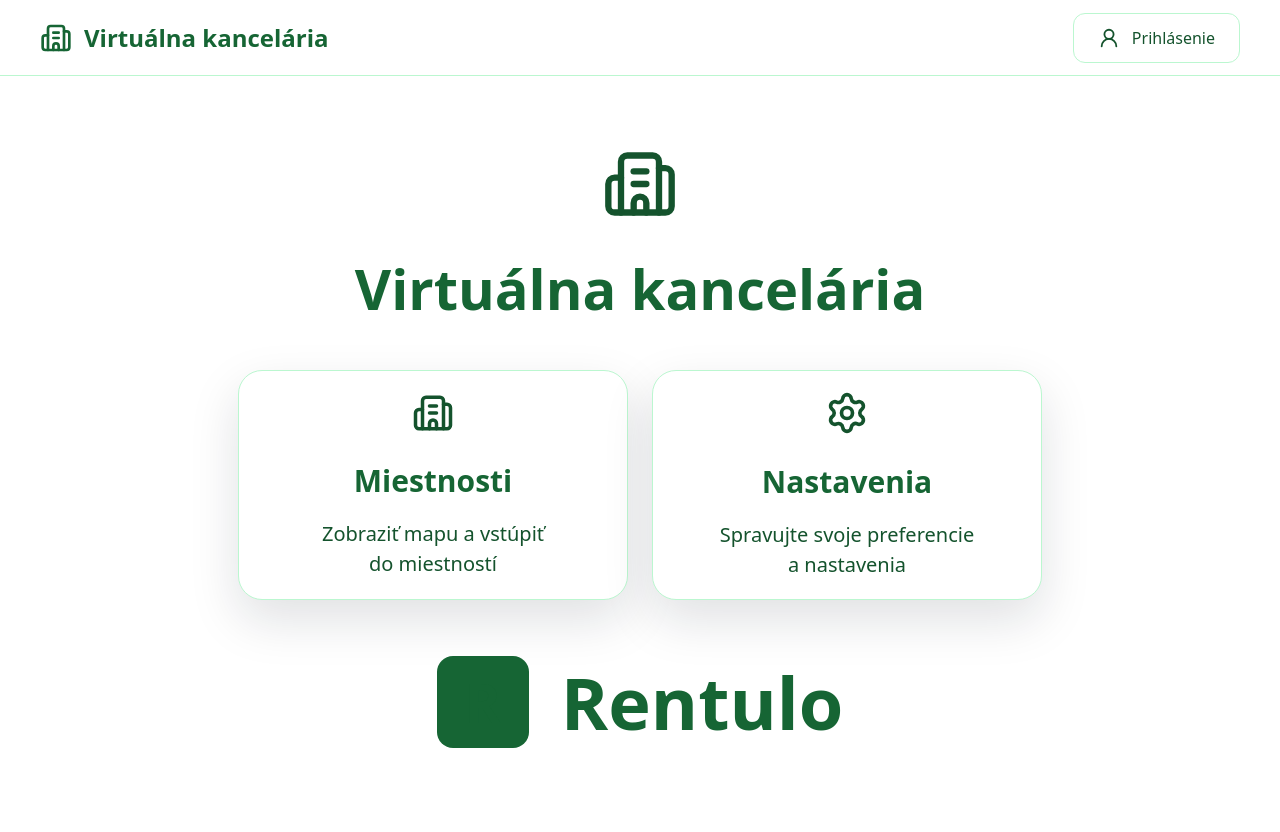
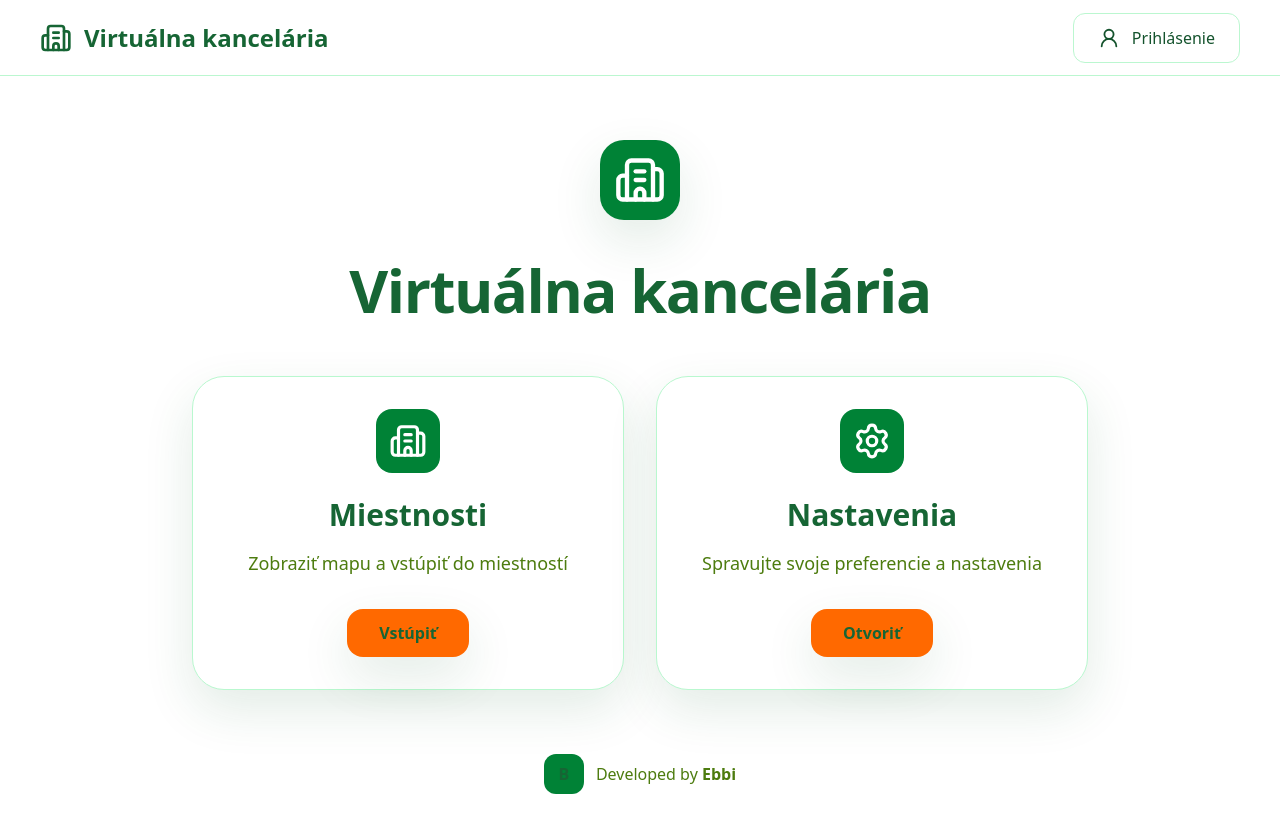
Before and after one commit to EbbiSK/virtualna-kancelaria, a React (Vite) app: page / in a window 1280 px wide. Shown: the top 832 px of the page. Before the commit the page ends 800 px from the top, so only its background shows below. Built offline with nearby package versions, Linux system fonts and the light colour scheme.

Commit message:
add orange actions to home cards

```diff
--- a/src/components/HomeView.tsx
+++ b/src/components/HomeView.tsx
@@ -7,45 +7,62 @@
 
 export default function HomeView({ openRooms, openSettings }: HomeViewProps) {
   return (
-    <main className="flex flex-col items-center px-6 pt-[70px] text-center">
-      <Building2 size={76} className="mb-6" />
+    <main className="mx-auto flex min-h-[calc(100vh-76px)] max-w-6xl flex-col items-center justify-center px-8 py-16">
+      <div className="mb-10 flex h-20 w-20 items-center justify-center rounded-3xl bg-green-700 text-white shadow-lg">
+        <Building2 size={52} />
+      </div>
 
-      <h1 className="mb-10 text-[56px] font-extrabold">
+      <h1 className="mb-14 text-center text-6xl font-extrabold tracking-tight">
         Virtuálna kancelária
       </h1>
 
-      <div className="flex gap-6">
+      <div className="grid w-full max-w-4xl gap-8 md:grid-cols-2">
+        <div className="rounded-[32px] border border-green-200 bg-white p-8 text-center shadow-lg">
+          <div className="mx-auto mb-6 flex h-16 w-16 items-center justify-center rounded-2xl bg-green-700 text-white">
+            <Building2 size={38} />
+          </div>
+
+          <h2 className="mb-4 text-3xl font-extrabold">Miestnosti</h2>
+
+          <p className="mb-8 text-lg text-slate-600">
+            Zobraziť mapu a vstúpiť do miestností
+          </p>
+
           <button
             onClick={openRooms}
-          className="group flex h-[230px] w-[390px] flex-col items-center justify-center rounded-[24px] border border-slate-200 bg-white shadow-[0_20px_50px_rgba(15,23,42,0.13)]"
+            className="rounded-2xl bg-orange-500 px-8 py-3 font-bold text-white shadow-lg transition hover:bg-orange-600"
           >
-          <Building2 size={42} className="mb-6" />
-          <h2 className="text-[30px] font-extrabold">Miestnosti</h2>
-          <p className="mt-4 text-[20px]">
-            Zobraziť mapu a vstúpiť
-            <br />
-            do miestností
+            Vstúpiť
+          </button>
+        </div>
+
+        <div className="rounded-[32px] border border-green-200 bg-white p-8 text-center shadow-lg">
+          <div className="mx-auto mb-6 flex h-16 w-16 items-center justify-center rounded-2xl bg-green-700 text-white">
+            <Settings size={38} />
+          </div>
+
+          <h2 className="mb-4 text-3xl font-extrabold">Nastavenia</h2>
+
+          <p className="mb-8 text-lg text-slate-600">
+            Spravujte svoje preferencie a nastavenia
           </p>
-        </button>
 
           <button
             onClick={openSettings}
-          className="group flex h-[230px] w-[390px] flex-col items-center justify-center rounded-[24px] border border-slate-200 bg-white shadow-[0_20px_50px_rgba(15,23,42,0.13)]"
+            className="rounded-2xl bg-orange-500 px-8 py-3 font-bold text-white shadow-lg transition hover:bg-orange-600"
           >
-          <Settings size={44} className="mb-6" />
-          <h2 className="text-[30px] font-extrabold">Nastavenia</h2>
-          <p className="mt-4 text-[20px]">
-            Spravujte svoje preferencie
-            <br />a nastavenia
-          </p>
+            Otvoriť
           </button>
         </div>
+      </div>
 
-      <div className="mt-12 flex items-center gap-8">
-        <div className="flex h-[92px] w-[92px] items-center justify-center rounded-2xl bg-slate-950 text-[54px] font-extrabold text-white">
-          R
+      <div className="mt-16 flex items-center gap-3 text-slate-500">
+        <div className="flex h-10 w-10 items-center justify-center rounded-xl bg-green-700 font-bold text-white">
+          B
         </div>
-        <div className="text-[72px] font-extrabold">Rentulo</div>
+        <span>
+          Developed by <strong>Ebbi</strong>
+        </span>
       </div>
     </main>
   );
```
Lines whose indentation alone changed are shown as unchanged.
